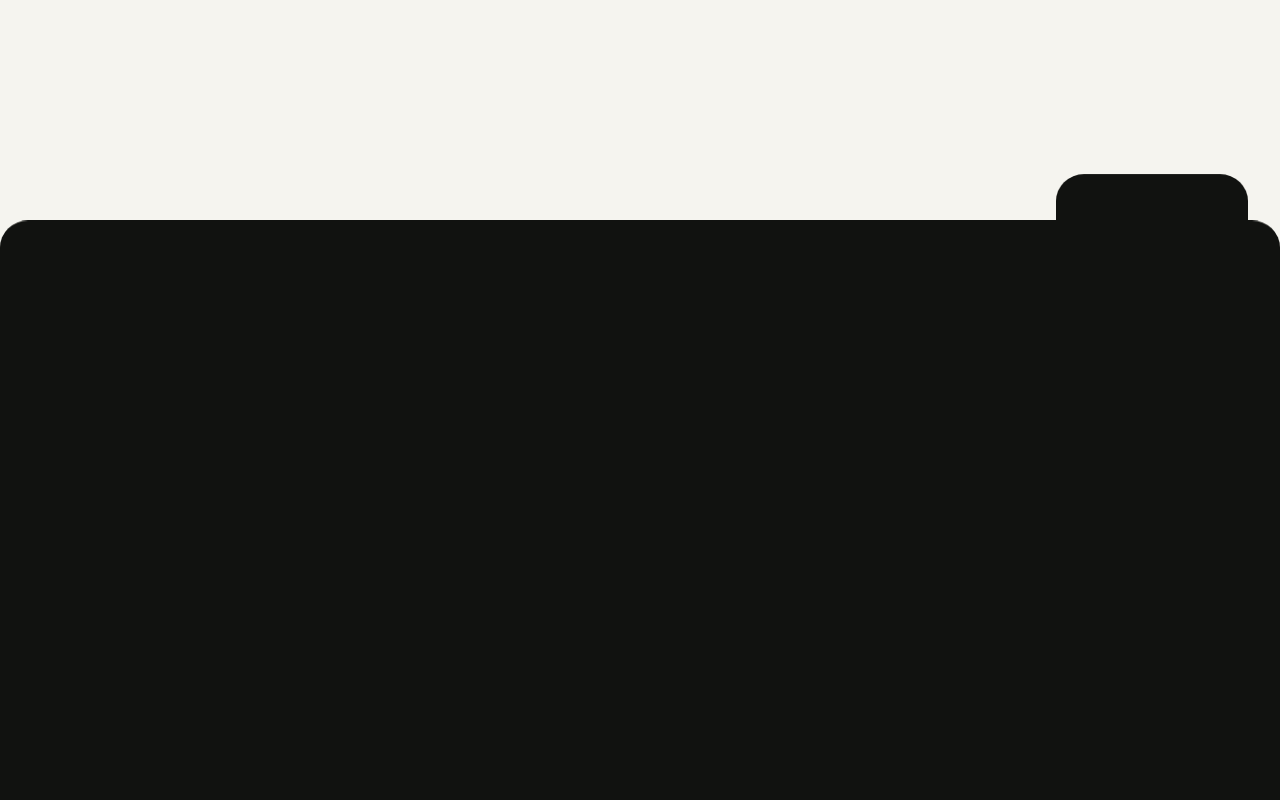
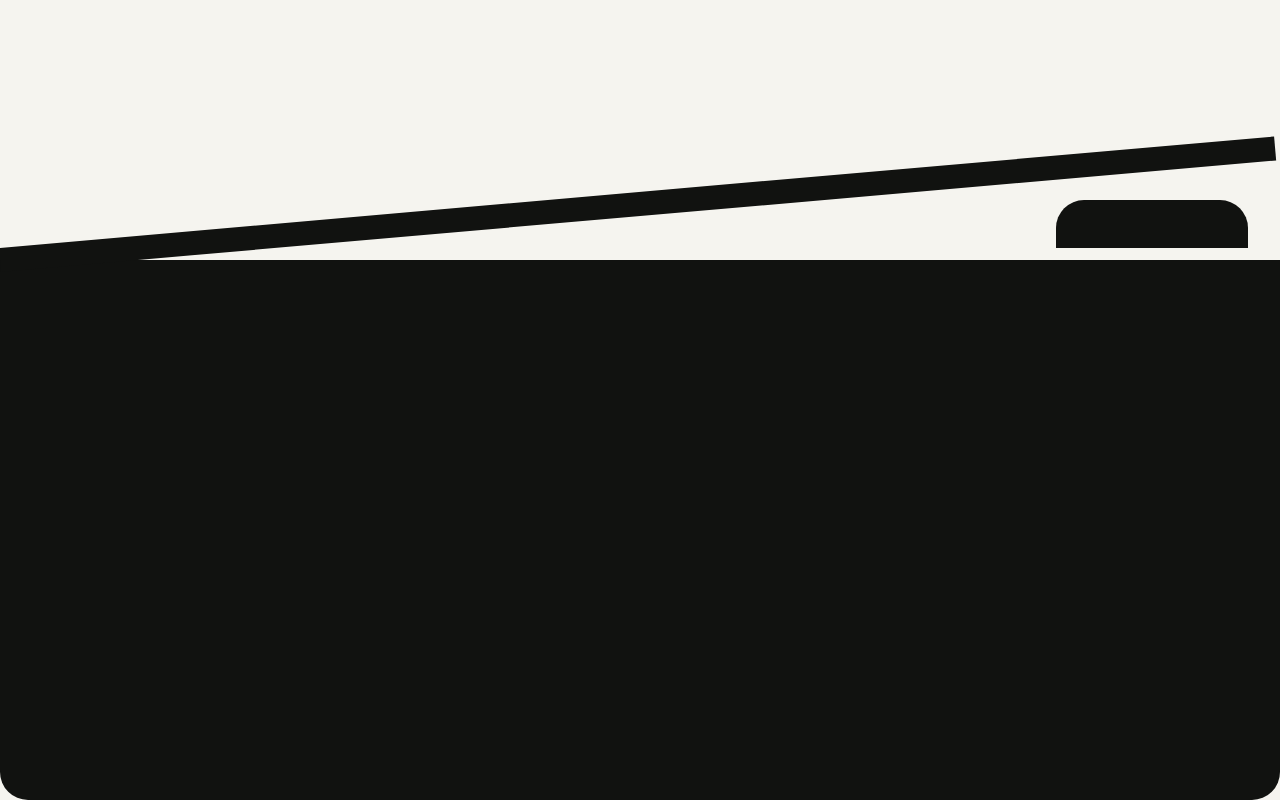
Before and after one commit to GraphicMiles/graphicmiles-portfolio, a React (Vite) app: page / in a window 1280 px wide. Built offline with nearby package versions, Linux system fonts and the light colour scheme.

Commit message:
Refine folder top profile

```diff
--- a/src/index.css
+++ b/src/index.css
@@ -3,7 +3,7 @@
   --folder: #111210;
   --folder-radius: 1.75rem;
   --navbar-height: 0px;
-  --folder-rotation-x: -15deg;
+  --top-bend: -5deg;
 }
 
 * { box-sizing: border-box; }
@@ -66,17 +66,16 @@ body {
   width: 100%;
   height: 75%;
   flex: 0 0 100%;
-  background: var(--folder);
-  border-radius: var(--folder-radius) var(--folder-radius) 0 0;
-  transform: rotateX(var(--folder-rotation-x));
-  transform-origin: bottom center;
+  overflow: visible;
+  border-radius: 0 0 var(--folder-radius) var(--folder-radius);
+  background: linear-gradient(var(--folder), var(--folder)) 0 100% / 100% 90% no-repeat;
 }
 
-/* One same-color tab, sized in rem as requested. */
+/* The top tab is the same material as the body; only its profile changes. */
 .folder::before {
   position: absolute;
-  z-index: 1;
-  top: -3rem;
+  z-index: 2;
+  top: 0;
   right: 2rem;
   width: 12rem;
   height: 3rem;
@@ -84,3 +83,17 @@ body {
   background: var(--folder);
   content: "";
 }
+
+/* The top edge drops slightly on the left, as in the sketch. */
+.folder::after {
+  position: absolute;
+  z-index: 1;
+  top: 8%;
+  right: 0;
+  left: 0;
+  height: 4%;
+  background: var(--folder);
+  content: "";
+  transform: rotate(var(--top-bend));
+  transform-origin: left center;
+}
```
